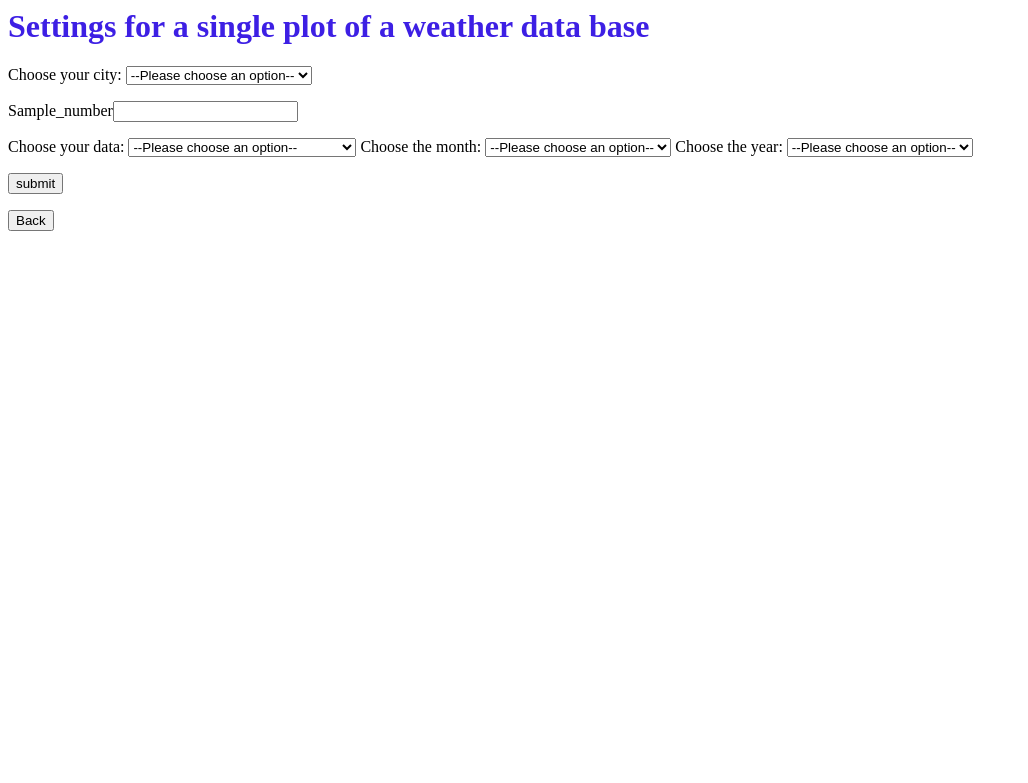
After one commit to MaximeWbr/SLabs, a Flask app: page /paramSingleDate in a window 1280 px wide. The commit adds this page. Shown: the top 783 px of the page, without its empty margins (0-1028 px from the left). Run offline with Flask 2, Linux system fonts and the light colour scheme.

Commit message:
Plot a selected month + error message

```diff
--- a/templates/param.html
+++ b/templates/param.html
@@ -58,6 +58,10 @@
 						<p><input type = "submit" value = "Plot one single data" /></p>
 					</form>
 
+					<form action = "http://localhost:5000/paramSingleDate" method = "POST">
+						<p><input type = "submit" value = "Plot one single data for a specific day" /></p>
+					</form>
+
 					<form action = "http://localhost:5000/paramCompare" method = "POST">
 						<p><input type = "submit" value = "Plot and compare between weather stations" /></p>
 					</form>
--- /dev/null
+++ b/templates/paramSingleDate.html
@@ -0,0 +1,67 @@
+<html>
+	<head>
+		<meta charset="utf-8" />
+		<style type="text/css">
+			h1#header
+			{
+				color: rgb(61, 31, 228) ;
+			}
+		</style>
+	</head>
+	<body>
+		<h1 id="header">Settings for a single plot of a weather data base</h1>
+		<form action = "http://localhost:5000/plotDate" method = "POST">
+
+		<label for="city-select">Choose your city:</label>
+		<select name="city" id="city">
+			<option value="">--Please choose an option--</option>
+			<option value="Toulouse_Tesco">Toulouse Tesco</option>
+			<option value="Toulouse_George_Sand">Toulouse George Sand</option>
+		</select>
+
+		<p>Sample_number<input type = "text" name = "sample_number" /></p>
+
+		<label for="data-select">Choose your data:</label>
+		<select name="data" id="label">
+			<option value="">--Please choose an option--</option>
+			<option value="temperature_partie_decimale">Temperature partie decimale</option>
+			<option value="pression">Pression</option>
+			<option value="humidite">Humidite</option>
+			<option value="pluie_en_augets">Pluie en augets</option>
+			<option value="pluie_la_plus_intense_durant_1_min">Pluie la plus intense durant 1min</option>
+			<option value="force_rafale_max">Force rafale max</option>
+			<option value="force_moyenne_du_vecteur_de_vent">Force moyenne du vecteur de vent</option>
+			<option value="force_du_vecteur_de_vent_max">force du vecteur de vent max</option>
+		</select>
+
+		<label for="month-select">Choose the month:</label>
+		<select name="month" id="month">
+			<option value="">--Please choose an option--</option>
+			<option value="1">Janvier</option>
+			<option value="2">Fevrier</option>
+			<option value="3">Mars</option>
+			<option value="4">Avril</option>
+			<option value="5">Mai</option>
+			<option value="6">Juin</option>
+			<option value="7">Juillet</option>
+			<option value="8">Aout</option>
+			<option value="9">Septembre</option>
+			<option value="10">Octobre</option>
+			<option value="11">Novembre</option>
+			<option value="12">Decembre</option>
+		</select>
+		<label for="year-select">Choose the year:</label>
+		<select name="year" id="year">
+			<option value="">--Please choose an option--</option>
+			<option value="2">2021</option>
+			<option value="1">2020</option>
+		</select>
+
+		<p><input type = "submit" value = "submit" /></p>
+		</form>
+
+		<form action = "http://localhost:5000/" method = "POST">
+			<p><input type = "submit" value = "Back" /></p>
+		</form>
+	</body>
+</html>
--- a/webSite.py
+++ b/webSite.py
@@ -19,6 +19,10 @@ def home():
 @app.route("/paramSingle", methods=['POST', 'GET'])
 def single():
 	return render_template('paramSingle.html')
+
+@app.route("/paramSingleDate", methods=['POST', 'GET'])
+def singleDate():
+	return render_template('paramSingleDate.html')
 
 @app.route("/paramCompare", methods=['POST', 'GET'])
 def Compare():
@@ -65,10 +69,63 @@ def image():
 	# Read the data bases
 	toulouseDB._getData(nameList)
 	data = toulouseDB._getSpecificData(label) #temperature_partie_decimale
+	print("\n")
+	a = []
+	print(len(a))
+	toulouseDB._getDate(city)
+	print("\n")
 	# Plot data
 	visu = Visualization()
 	figName = visu._plotData(label, data, s_number)
 	return render_template('plot.html', image_path =figName)
+
+#Single Plot page
+@app.route('/plotDate', methods=['POST', 'GET'])
+def imageDate():
+	if request.method == 'POST':
+		result = request.form
+		city = request.form["city"]
+		label = request.form["data"]
+		month = request.form["month"]
+		year = request.form["year"]
+		s_number = int(request.form["sample_number"])
+
+	# Check the value of sample number
+	if s_number < 0:
+		return render_template('paramSingleDateAlerteSample.html')
+	#Replace "temperature_partie_decimale" by "temperature" because doesn't have the same label name
+	if(city == "Toulouse_La_Salade" and label == "temperature_partie_decimale"):
+		label ="temperature_en_degre_c"
+
+	nameIndex = NAME_INDEX.index(city)
+	output_dir = TOULOUSE_PATH_DB
+	urlList = TOULOUSE_URL_LIST[nameIndex]
+	nameList = TOULOUSE_NAME_LSIT[nameIndex]
+
+	# Create folder for data base
+	mkdir_p(output_dir)
+	# Check time to download the new DB or not, update every 15min (Weather DB)
+	yearTime = timedelta(days=365)
+	yearTime.total_seconds()
+	global TIME
+	if (yearTime.total_seconds() < TIME[nameIndex]+(15*60)):
+		UPDATE_DB = 0
+	else:
+		UPDATE_DB = 1
+		TIME[nameIndex] = yearTime.total_seconds()
+	# Get the corresponding data bases
+	toulouseDB = DataBase(city, urlList, nameList,UPDATE_DB)
+	# Read the data bases
+	toulouseDB._getData(nameList)
+	data = toulouseDB._getDateData(label, month, year)
+	if len(data) == 0:
+		return render_template('paramSingleDateAlerte.html')
+	toulouseDB._getDate(city)
+	print("\n")
+	# Plot data
+	visu = Visualization()
+	figName = visu._plotData(label, data, s_number)
+	return render_template('plotDate.html', image_path =figName)
 
 #Compare Plot page
 @app.route('/plotCompare', methods=['POST', 'GET'])
```
Also changed, not shown: src/DataBase.py (+33 -0 lines), templates/paramSingleDateAlerte.html (added, +67 -0 lines), templates/paramSingleDateAlerteSample.html (added, +67 -0 lines), templates/plotDate.html (added, +24 -0 lines).
